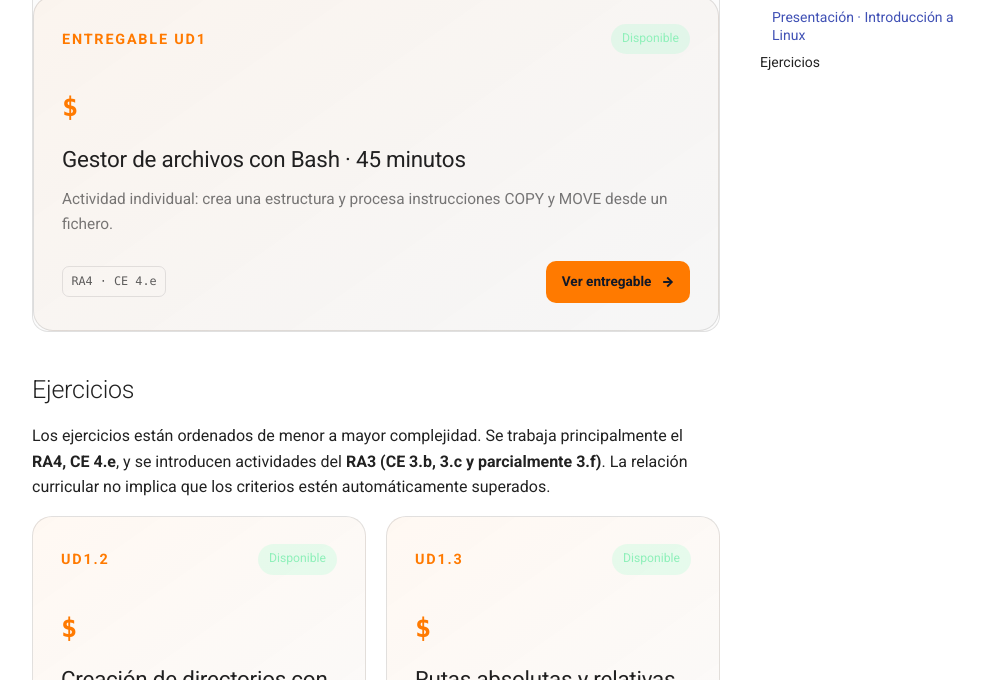
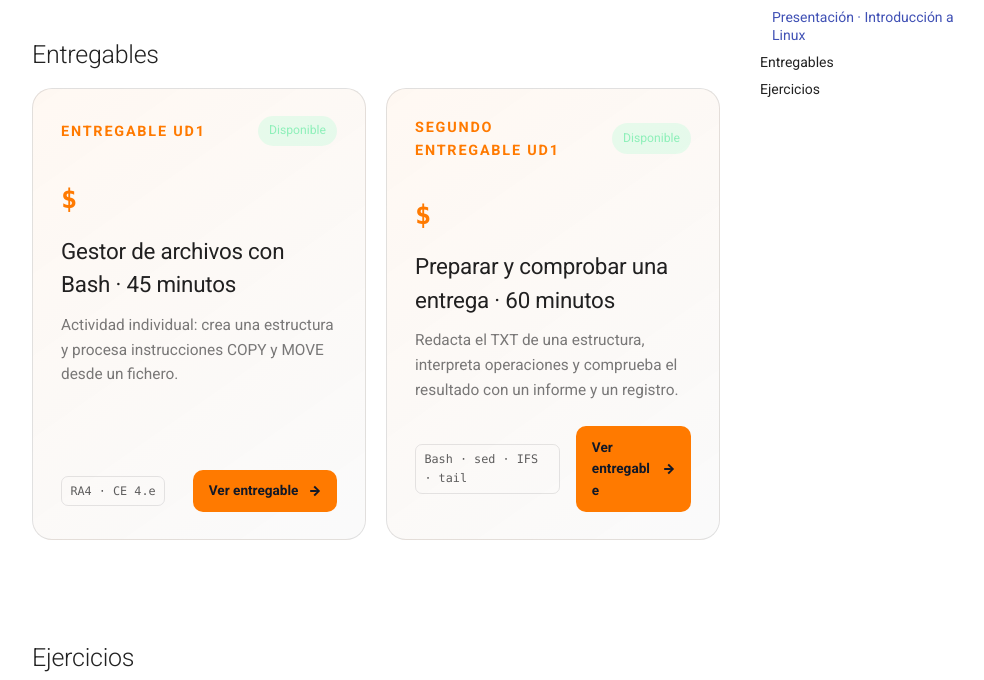
Before and after one commit to erciapps/web-home, an MkDocs documentation site: the page built from docs/si/ud1/index.md, in a window 1280 px wide and 900 px high, scrolled down 1463 px, cut to the strip 220-900 px from the top of the window. Shown: the whole strip, without its empty margins (264-1248 px from the left). Built offline with MkDocs 1.6.1 and Material for MkDocs 9.7.7, drawn with Linux system fonts in a browser that asks for light colours.

Commit message:
Añade segundo entregable UD1 de 60 minutos con esquema, operaciones y referencia breve

```diff
--- /dev/null
+++ b/docs/assets/si/ud1/entregable2/operaciones.txt
@@ -0,0 +1,4 @@
+COPY;./plantilla.txt;./pruebas/entregable2/origen/documentos/README.txt
+COPY;./pruebas/entregable2/origen/documentos/README.txt;./pruebas/entregable2/destino/documentos/README.txt
+MOVE;./pruebas/entregable2/origen/documentos/notas.txt;./pruebas/entregable2/destino/archivados/notas.txt
+COPYDIR;./pruebas/entregable2/origen/config;./pruebas/entregable2/destino/copias/config
--- /dev/null
+++ b/docs/assets/si/ud1/entregable2/plantilla.txt
@@ -0,0 +1,2 @@
+Proyecto de Sistemas Informáticos
+Entrega pendiente
--- a/docs/si/ud1/index.md
+++ b/docs/si/ud1/index.md
@@ -32,12 +32,25 @@ rm
 
 <div class="resource-embed">
   <iframe src="https://view.genial.ly/61ed48646b85b90013222284/presentation-presentacion-basica" width="100%" height="600px" frameborder="0" allowfullscreen="true" loading="lazy"></iframe>
+
+</div>
+
+## Entregables
+
+<div class="si-units">
   <article class="si-card available" style="--accent:#ff7a00">
     <div class="si-card-top"><span class="si-code">ENTREGABLE UD1</span><span class="si-state available">Disponible</span></div>
     <div class="si-unit-icon">$</div>
     <h3>Gestor de archivos con Bash · 45 minutos</h3>
     <p>Actividad individual: crea una estructura y procesa instrucciones COPY y MOVE desde un fichero.</p>
     <div class="si-card-bottom"><div class="si-ra"><span>RA4 · CE 4.e</span></div><div class="si-actions"><a class="si-button" href="ejercicios/entregable_ud1/">Ver entregable <span>→</span></a></div></div>
+  </article>
+  <article class="si-card available" style="--accent:#ff7a00">
+    <div class="si-card-top"><span class="si-code">SEGUNDO ENTREGABLE UD1</span><span class="si-state available">Disponible</span></div>
+    <div class="si-unit-icon">$</div>
+    <h3>Preparar y comprobar una entrega · 60 minutos</h3>
+    <p>Redacta el TXT de una estructura, interpreta operaciones y comprueba el resultado con un informe y un registro.</p>
+    <div class="si-card-bottom"><div class="si-ra"><span>Bash · sed · IFS · tail</span></div><div class="si-actions"><a class="si-button" href="ejercicios/entregable_ud1_2/">Ver entregable <span>→</span></a></div></div>
   </article>
 </div>
 
--- a/mkdocs.yml
+++ b/mkdocs.yml
@@ -19,6 +19,7 @@ nav:
               - UD1.8 · Gestión automatizada de archivos: si/ud1/ejercicios/ud1_8.md
               - UD1.9 · Validador automático de entregas: si/ud1/ejercicios/ud1_9.md
               - Entregable UD1 · Gestor de archivos (45 min): si/ud1/ejercicios/entregable_ud1.md
+              - Segundo entregable UD1 · Preparar y comprobar (60 min): si/ud1/ejercicios/entregable_ud1_2.md
 
   - PMDM:
       - Portada: pmdm/index.md
```
Also changed, not shown: docs/si/ud1/ejercicios/entregable_ud1_2.md (added, +157 -0 lines), docs/assets/images/si/entregable_ud1_2_estructura.svg (added).
